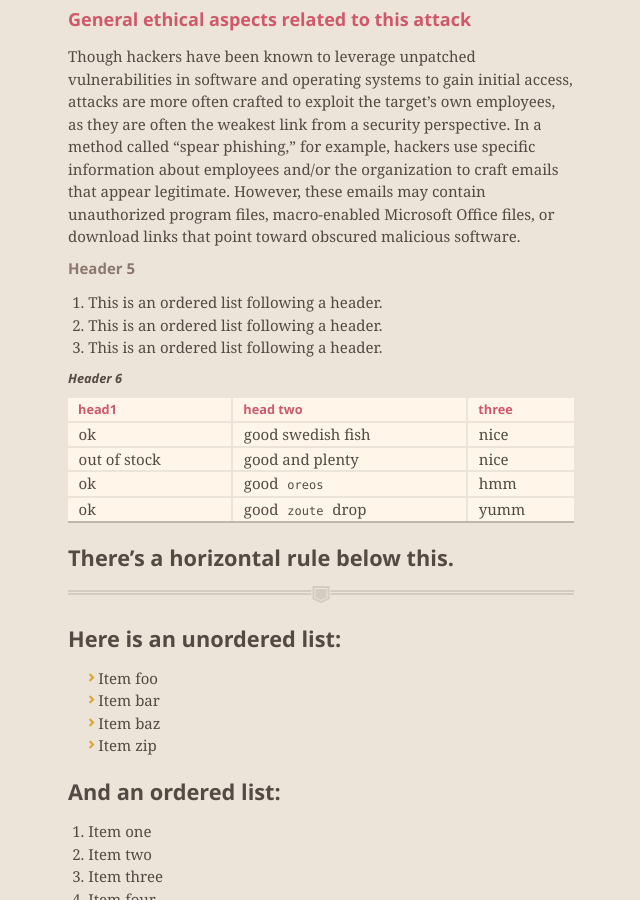
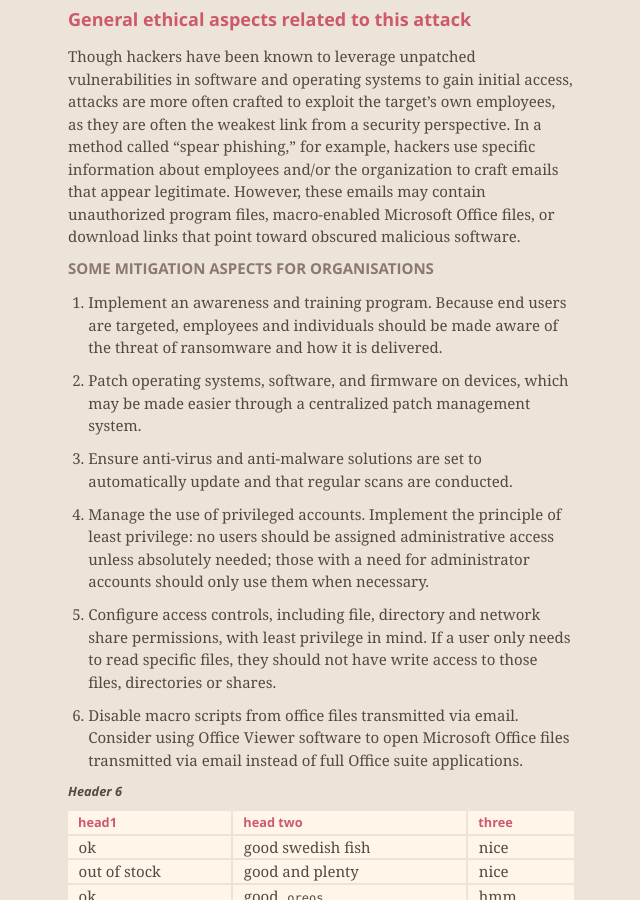
Before and after one commit to nehole/nehole.github.io, a Jekyll site: the page built from index.md, in a window 1280 px wide and 900 px high, scrolled down 1143 px. Shown: the whole window, without its empty margins (319-959 px from the left). Built offline with Jekyll 4.4.1, drawn with Linux system fonts in a browser that asks for light colours; nearby versions of some CDN libraries; our own code applies the rules of GitHub Pages for plain Markdown files.

Commit message:
Update index.md

```diff
--- a/index.md
+++ b/index.md
@@ -19,11 +19,25 @@ In a typical cyber blackmail scenario, hackers obtain inside information from th
 In a typical ransomware scenario, a malicious software program encrypts files on a computer, network folders and/or backups (if they can be accessed from the infected computers), making the data unavailable for the victim’s ongoing business and operational purposes. The hackers store a key to decrypt the files, which is not released until the ransom is paid. If the ransom is not paid within the initially specified time frame, the hackers may threaten to permanently destroy the decryption key as a way to increase pressure on the victim organization.
 #### [](#header-4)General ethical aspects related to this attack
 Though hackers have been known to leverage unpatched vulnerabilities in software and operating systems to gain initial access, attacks are more often crafted to exploit the target’s own employees, as they are often the weakest link from a security perspective. In a method called “spear phishing,” for example, hackers use specific information about employees and/or the organization to craft emails that appear legitimate. However, these emails may contain unauthorized program files, macro-enabled Microsoft Office files, or download links that point toward obscured malicious software.
-##### [](#header-5)Header 5
+##### [](#header-5)SOME MITIGATION ASPECTS FOR ORGANISATIONS
 
-1.  This is an ordered list following a header.
-2.  This is an ordered list following a header.
-3.  This is an ordered list following a header.
+1.  Implement an awareness and training program. Because end users are targeted, employees and individuals should be made aware     of the threat of ransomware and how it is delivered.
+
+
+2.  Patch operating systems, software, and firmware on devices, which may be made easier through a centralized patch management system.
+
+
+3.  Ensure anti-virus and anti-malware solutions are set to automatically update and that regular scans are conducted.
+
+
+4.  Manage the use of privileged accounts. Implement the principle of least privilege: no users should be assigned administrative access unless absolutely needed; those with a need for administrator accounts should only use them when necessary.
+
+
+5.  Configure access controls, including file, directory and network share permissions, with least privilege in mind. If a user only needs to read specific files, they should not have write access to those files, directories or shares.
+
+
+6.  Disable macro scripts from office files transmitted via email. Consider using Office Viewer software to open Microsoft Office files transmitted via email instead of full Office suite applications.
+
 
 ###### [](#header-6)Header 6
 
```
